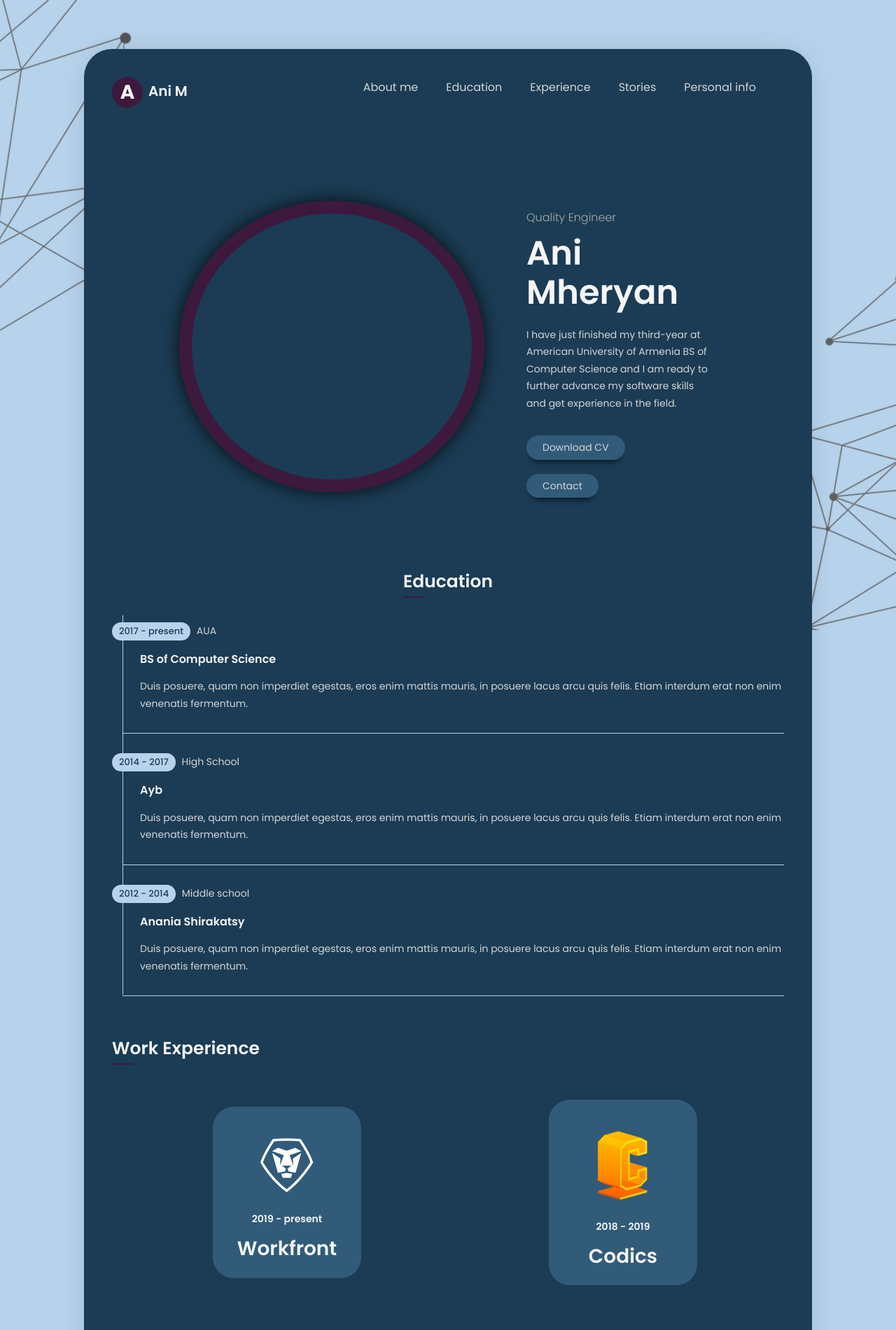
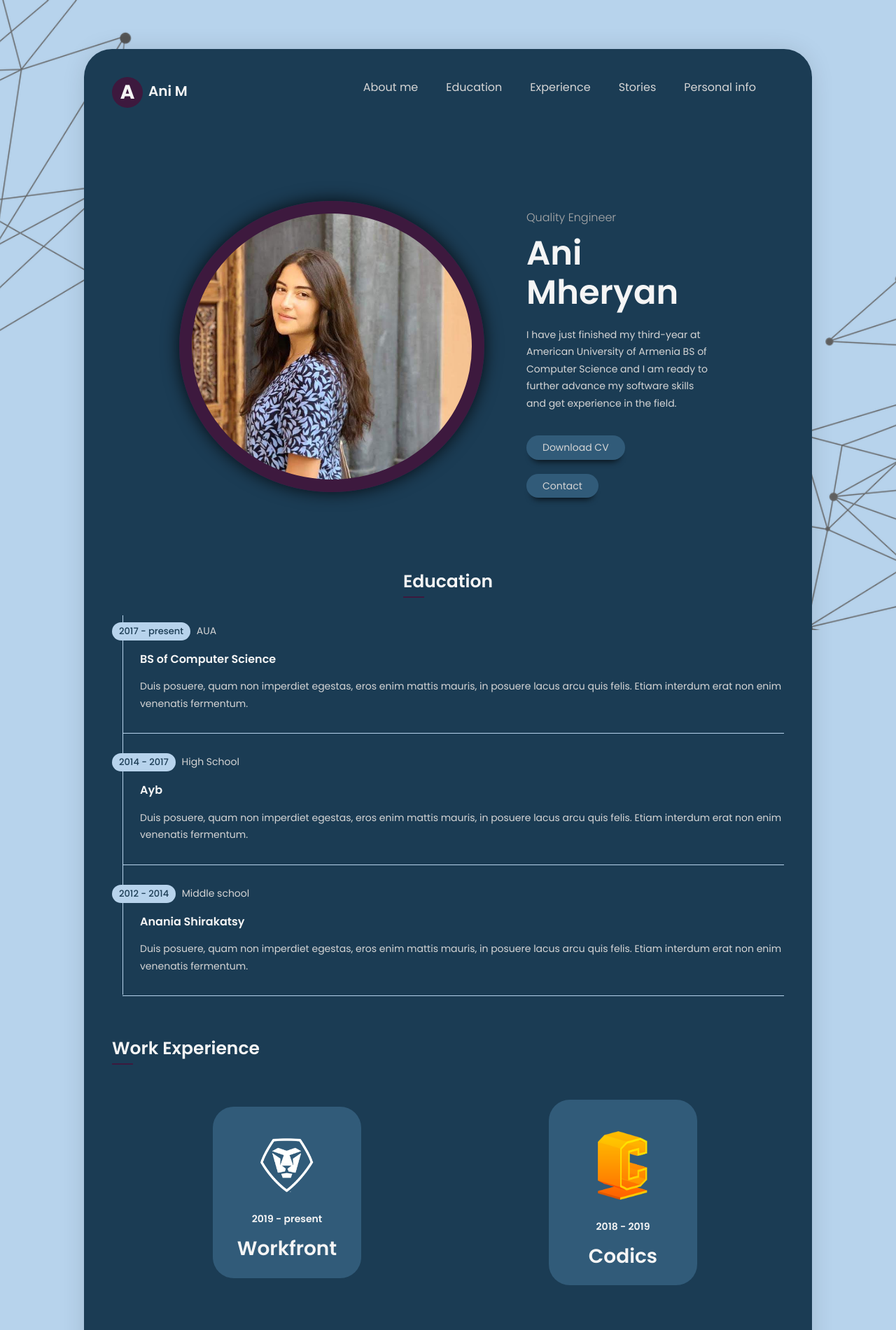
Before and after one commit to animheryan1/CV, a Jekyll site: the page built from index.html, in a window 1280 px wide. Shown: the top 1900 px of the page at 70% size. Built offline with Jekyll 4.4.1, drawn with Linux system fonts in a browser that asks for light colours.

Commit message:
Update main.css

```diff
--- a/css/main.css
+++ b/css/main.css
@@ -150,7 +150,7 @@ a {
     border-radius: 100%;
     border: 18px solid #3d193e;
     box-shadow: 0 0 25px 0 rgba(0, 0, 0, .8);
-    background-image: url("images/image1.jpg");
+    background-image: url("/images/image1.jpg");
     background-repeat: no-repeat;
     background-position: center;
     background-size: cover;
```
